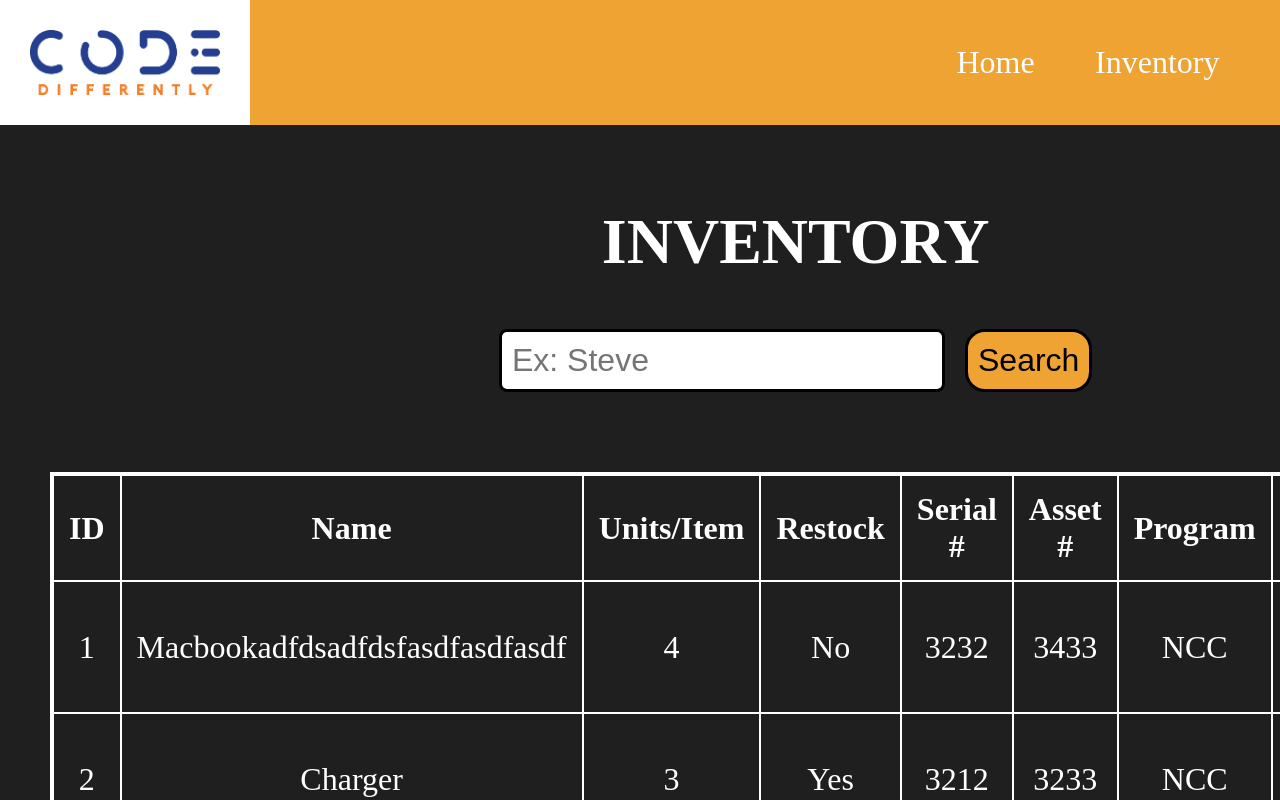
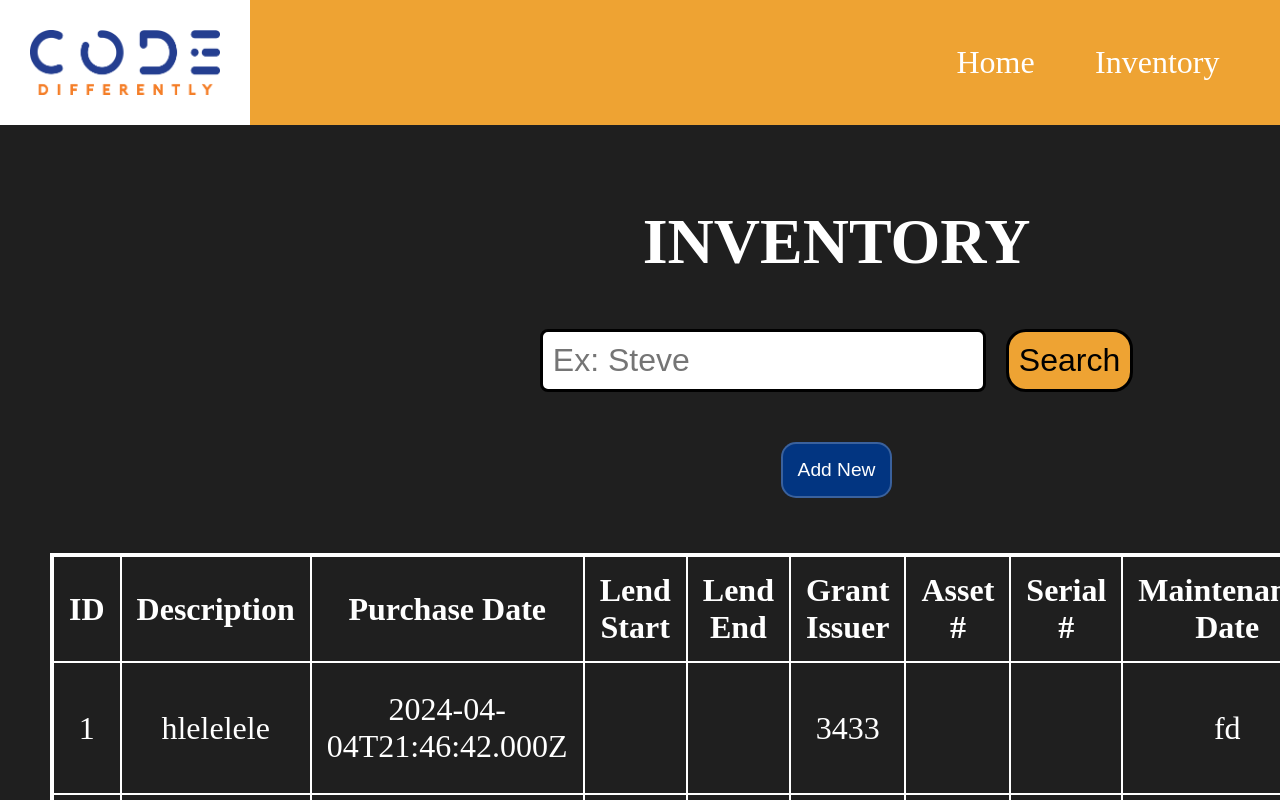
Before and after one commit to PoshLizard/inventory-table, a React (Create React App) app: page /inventory in a window 1280 px wide. Shown: the top 800 px of the page. Built offline with nearby package versions, Linux system fonts and the light colour scheme.

Commit message:
Updated in accordance to user stories adding multitude of functions

```diff
--- a/package.json
+++ b/package.json
@@ -6,10 +6,11 @@
     "@testing-library/jest-dom": "^5.17.0",
     "@testing-library/react": "^13.4.0",
     "@testing-library/user-event": "^13.5.0",
+    "axios": "^1.6.8",
     "react": "^18.2.0",
     "react-dom": "^18.2.0",
+    "react-router-dom": "^6.3.0",
     "react-scripts": "5.0.1",
-    "react-router-dom": "^6.3.0",
     "web-vitals": "^2.1.4"
   },
   "scripts": {
--- a/src/App.css
+++ b/src/App.css
@@ -36,7 +36,7 @@ a{
   text-align: center;
   flex: 1;
   padding: 50px;
-  margin-top: -250px;
+  margin-top: -150px;
   display:flex;
   flex-direction: column;
   align-items: center;
@@ -101,8 +101,66 @@ a{
 }
 .search-bar button:hover{
   cursor: pointer;
+  border-color: white;
+}
+
+.addNewButton{
+  padding: 15px;
   background-color: var(--code-blue);
   color:white;
+  border-radius: 15px;
+  border: 2px solid rgba(255, 255, 255, 0.219);
+  font-size: 1.2rem;
+  margin-bottom: 25px;
+}
+
+.addNewButton:hover{
+  border: 2px solid white;
+  cursor: pointer;
+}
+
+.newRowForm{
+  display:flex;
+  font-size: 1.5rem;
+  flex-direction:column;
+  align-items: center;
+}
+
+.newRowForm > div{
+  display:flex;
+  flex-direction: row;
+}
+.newRowForm input{
+  padding: 15px;
+  color:white;
+  background-color: var(--code-black);
+  border: 2px solid white;
+  border-radius: 15px;
+  margin: 20px;
+}
+
+.newRowForm button{
+  padding: 12px;
+  color:white;
+  background-color: var(--code-black);
+  color:white;
+  border-radius: 15px;
+  border: 2px solid white;
+  transition: .1s ease-in;
+}
+
+.newRowForm button:hover{
+  cursor: pointer;
+  background-color: var(--code-blue);
+}
+
+.newRowForm select{
+  background-color: var(--code-black);
+  color:white;
+  border: 2px solid white;
+  border-radius: 15px;
+  width: 100px;
+  padding: 15px;
 }
 
 .inventory-table{
@@ -133,7 +191,7 @@ a{
 .inventory-table button:hover{
   background-color: var(--code-orange);
   cursor: pointer;
-  border: 2px solid var(--code-black);
+  border: 2px solid white;
 }
 
 .editForm input{
--- a/src/components/Table.js
+++ b/src/components/Table.js
@@ -1,93 +1,205 @@
-import React, {useRef} from 'react'
+import React, { useRef, useState } from 'react';
 
-const Table = ( {tableRows, editRow, deleteRow, editMode, setEditMode, selectedRow} ) => {
-    const nameInputRef = useRef();
-    const unitsInputRef = useRef();
-    const restockInputRef = useRef();
+const Table = ({
+  tableRows,
+  setTableRows,
+  editRow,
+  deleteRow,
+  editMode,
+  setEditMode,
+  selectedRow,
+  addNewRow,
+  addRowMode,
+  setAddRowMode,
+}) => {
+  const descriptionInputRef = useRef();
+  const purchaseDateInputRef = useRef();
+  const lendStartInputRef = useRef();
+  const lendEndInputRef = useRef();
+  const grantIssuerInputRef = useRef();
+  const assetNumInputRef = useRef();
   const serialNumInputRef = useRef();
-    const assetNumInputRef = useRef();
-    const programInputRef = useRef();
-    const loaneeInputRef = useRef();
+  const maintenanceDateInputRef = useRef();
+  const storageLocationInputRef = useRef();
 
-    const confirmEdit = () =>{
-        const name = nameInputRef.current.value;
-        const units = unitsInputRef.current.value;
-        const restock = restockInputRef.current.value;
+  //date
+  const currentDate = new Date().toISOString().split('T')[0];
+
+  //editing existing rows
+  const confirmEdit = () => {
+    const description = descriptionInputRef.current.value;
+    const purchaseDate = purchaseDateInputRef.current.value;
+    const lendStart = lendStartInputRef.current.value;
+    const lendEnd = lendEndInputRef.current.value;
+    const grantIssuer = grantIssuerInputRef.current.value;
+    const assetNum = assetNumInputRef.current.value;
     const serialNum = serialNumInputRef.current.value;
+    const maintenanceDate = maintenanceDateInputRef.current.value;
+    const storageLocation = storageLocationInputRef.current.value;
+
+    const updatedRows = tableRows.map(row => {
+      if (row.id === selectedRow) {
+        return {
+          ...row,
+          description,
+          purchaseDate,
+          lendStart,
+          lendEnd,
+          grantIssuer,
+          assetNum,
+          serialNum,
+          maintenanceDate,
+          storageLocation,
+        };
+      }
+      return row;
+    });
+
+    setTableRows(updatedRows);
+    setEditMode(false);
+  };
+
+  //adding new rows
+  const handleSubmit = e => {
+    e.preventDefault();
+    const description = descriptionInputRef.current.value;
+    const purchaseDate = purchaseDateInputRef.current.value;
+    const lendStart = lendStartInputRef.current.value;
+    const lendEnd = lendEndInputRef.current.value;
+    const grantIssuer = grantIssuerInputRef.current.value;
     const assetNum = assetNumInputRef.current.value;
-        const program = programInputRef.current.value;
-        const loanee = loaneeInputRef.current.value;
-        tableRows[selectedRow -1].name = name;
-        tableRows[selectedRow -1].units = units;
-        tableRows[selectedRow -1].restock = restock;
-        tableRows[selectedRow -1].serialNum = serialNum;
-        tableRows[selectedRow -1].assetNum = assetNum;
-        tableRows[selectedRow -1].program = program;
-        tableRows[selectedRow -1].loanee = loanee;
-        setEditMode(false);
-    }
+    const serialNum = serialNumInputRef.current.value;
+    const maintenanceDate = maintenanceDateInputRef.current.value;
+    const storageLocation = storageLocationInputRef.current.value;
+    const id = tableRows.length + 1;
+    const newRow = {
+      id,
+      description,
+      purchaseDate,
+      lendStart,
+      lendEnd,
+      grantIssuer,
+      assetNum,
+      serialNum,
+      maintenanceDate,
+      storageLocation,
+    };
+    setTableRows([...tableRows, newRow]);
+    setAddRowMode(false);
+  };
+
   return (
     <div>
+      <button onClick={addNewRow} className='addNewButton'>
+        Add New
+      </button>
+      {
+        //when in addRowmode will show this form
+        addRowMode && (
+        <form className='newRowForm' onSubmit={handleSubmit}>
+            <div>
+                <input ref={descriptionInputRef} placeholder='Description' />
+                <input ref={grantIssuerInputRef} placeholder='Grant Issuer' />
+                <input ref={assetNumInputRef} placeholder='Asset #' />
+                <input ref={serialNumInputRef} placeholder='Serial #' />
+                <input ref={storageLocationInputRef} placeholder='Storage Location' />
+            </div>
+            <div>
+                <div>
+                    <label>Purchase Date: </label>
+                    <input ref={purchaseDateInputRef} type='date' defaultValue={currentDate} placeholder='Purchase Date' />
+                </div>
+                <div>
+                    <label>Lend Start: </label>
+                    <input ref={lendStartInputRef} type='date' defaultValue={currentDate} placeholder='Lend Start' />
+                </div>
+                <div>
+                    <label>Lend End: </label>
+                    <input ref={lendEndInputRef} type='date' defaultValue={currentDate} placeholder='Lend End' />
+                </div>
+                <div>
+                    <label>Maintenance Date: </label>
+                    <input ref={maintenanceDateInputRef} defaultValue={currentDate} type='date'/>
+                </div>
+            </div>
+          <button type='submit'>Submit</button>
+        </form>
+      )}
       <table className='inventory-table'>
         <thead>
+          <tr>
             <th>ID</th>
-                        <th>Name</th>
-                        <th>Units/Item</th>
-                        <th>Restock</th>
+            <th>Description</th>
+            <th>Purchase Date</th>
+            <th>Lend Start</th>
+            <th>Lend End</th>
+            <th>Grant Issuer</th>
+            <th>Asset #</th>
             <th>Serial #</th>
-                        <th>Asset #</th>
-                        <th>Program</th>
-                        <th>Loanee</th>
+            <th>Maintenance Date</th>
+            <th>Storage Location</th>
             <th>Actions</th>
+          </tr>
         </thead>
         <tbody>
-                        {
-                            tableRows.map((row) => (
+          {tableRows.map(row =>
             editMode === true && selectedRow === row.id ? (
               <tr className='editForm'>
                 <td>{row.id}</td>
-                                    <td><input ref={nameInputRef} defaultValue={row.name} placeholder="Name"/></td>
-                                    <td><input ref={unitsInputRef} defaultValue={row.units} placeholder="Units"/></td>
                 <td>
-                                        <select ref={restockInputRef} defaultValue={row.restock}>
-                                            <option>
-                                                Yes
-                                            </option>
-                                            <option>
-                                                No
-                                            </option>
-                                        </select>
+                  <input ref={descriptionInputRef} defaultValue={row.description} placeholder='Description' />
                 </td>
-                                    <td><input ref={serialNumInputRef} defaultValue={row.serialNum} placeholder="Serial #"/></td>
-                                    <td><input ref={assetNumInputRef} defaultValue={row.assetNum} placeholder="Asset #"/></td>
-                                    <td><input ref={programInputRef} defaultValue={row.program} placeholder="Program"/></td>
-                                    <td><input ref={loaneeInputRef} defaultValue={row.loanee} placeholder="Loanee"/></td>
                 <td>
-                                        <button onClick={() => confirmEdit()}>Confirm</button>
+                  <input ref={purchaseDateInputRef} type='date' defaultValue={row.purchaseDate} />
+                </td>
+                <td>
+                  <input ref={lendStartInputRef} type='date' defaultValue={row.lendStart} />
+                </td>
+                <td>
+                  <input ref={lendEndInputRef} type='date' defaultValue={row.lendEnd} />
+                </td>
+                <td>
+                  <input ref={grantIssuerInputRef} defaultValue={row.grantIssuer} placeholder='Grant Issuer' />
+                </td>
+                <td>
+                  <input ref={assetNumInputRef} defaultValue={row.assetNum} placeholder='Asset #' />
+                </td>
+                <td>
+                  <input ref={serialNumInputRef} defaultValue={row.serialNum} placeholder='Serial #' />
+                </td>
+                <td>
+                  <input ref={maintenanceDateInputRef} type='date' defaultValue={row.maintenanceDate} placeholder='Maintenance Date' />
+                </td>
+                <td>
+                  <input ref={storageLocationInputRef} defaultValue={row.storageLocation} placeholder='Storage Location' />
+                </td>
+                <td>
+                  <button onClick={confirmEdit}>Confirm</button>
                 </td>
               </tr>
             ) : (
               <tr>
                 <td>{row.id}</td>
-                                    <td>{row.name}</td>
-                                    <td>{row.units}</td>
-                                    <td>{(row.restock) ? 'Yes' : 'No'}</td>
+                <td>{row.description}</td>
+                <td>{row.purchaseDate}</td>
+                <td>{row.lendStart}</td>
+                <td>{row.lendEnd}</td>
+                <td>{row.grantIssuer}</td>
+                <td>{row.assetNum}</td>
                 <td>{row.serialNum}</td>
-                                    <td>{row.assetNum}</td>
-                                    <td>{row.program}</td>
-                                    <td>{row.loanee}</td>
+                <td>{row.maintenanceDate}</td>
+                <td>{row.storageLocation}</td>
                 <td>
                   <button onClick={() => editRow(row.id)}>Edit</button>
                   <button onClick={() => deleteRow(row.id)}>Delete</button>
                 </td>
               </tr>
             )
-                            ))
-                        }
+          )}
         </tbody>
       </table>
     </div>
-  )
-}
+  );
+};
 
-export default Table
+export default Table;
--- a/src/pages/InventoryTable.js
+++ b/src/pages/InventoryTable.js
@@ -3,24 +3,79 @@ import Header from '../components/Header';
 import SideNav from '../components/SideNav';
 import Table from '../components/Table';
 import InventorySearch from '../components/InventorySearch';
+import axios from 'axios';
+
 const InventoryTable = () => {
     const [tableRows, setTableRows] = useState([]);
     const [editMode, setEditMode] = useState(false);
     const [selectedRow, setSelectedRow] = useState(0);
+    const [addRowMode, setAddRowMode] = useState(false);
+    const tableData = [
+        {
+            id: 1,
+            name: 'Macbf',
+            purchaseDate: new Date().toISOString(),
+            lendingStartDate: new Date().toISOString(),
+            lendingEndDate: new Date().toISOString(),
+            grantIssuer: '3433',
+            assetNumber: '123',
+            serialNumber: '123',
+            description: 'hlelelele',
+            maintenanceDate: 'fd',
+            storageLocation: 'where',
+          },
+          {
+            id: 2,
+            name: 'Macbf',
+            purchaseDate: new Date().toISOString(),
+            lendingStartDate: new Date().toISOString(),
+            lendingEndDate: new Date().toISOString(),
+            grantIssuer: '3433',
+            assetNumber: '123',
+            serialNumber: '123',
+            description: 'hlelelele',
+            maintenanceDate: 'fd',
+            storageLocation: 'where',
+          },
+          {
+            id: 3,
+            name: 'Macbf',
+            purchaseDate: new Date().toISOString(),
+            lendingStartDate: new Date().toISOString(),
+            lendingEndDate: new Date().toISOString(),
+            grantIssuer: '3433',
+            assetNumber: '123',
+            serialNumber: '123',
+            description: 'hlelelele',
+            maintenanceDate: 'fd',
+            storageLocation: 'where',
+          }
 
-    const tableData = [
-        {id: 1, name: 'Macbookadfdsadfdsfasdfasdfasdf', units: 4, restock: false, serialNum: '3232', assetNum: '3433', program: 'NCC', loanee: 'Bob'},
-        {id: 2, name: 'Charger', units: 3, restock: true, serialNum: '3212', assetNum: '3233', program: 'NCC', loanee: 'Steve'}
     ]
 
     useEffect(()=> {
         setTableRows(tableData);
     }, [])
 
+    //need to be configured
+    const backendURL = '';
+
+    //update the backend
+    useEffect(() => {
+        console.log(tableRows);
+
+
+        // axios.post(`${backendURL}/update-inventory`, {tableRows})
+        //     .then(response => {
+        //         console.log('Backend updated succesfully:', response.data);
+        //     })
+        //     .catch(error=> {
+        //         console.error('Error updating the backend', error);
+        //     });
+    }, [tableRows]);
 
      //editing
-
-     const editRow = (id) => {
+    const editRow = (id) => {
         setSelectedRow(id);
         setEditMode(true);
     }
@@ -30,6 +85,9 @@ const InventoryTable = () => {
         setTableRows(newRows);
     }
 
+    const addNewRow = () => {
+        setAddRowMode(true);
+    }
 
 
   return (
@@ -45,11 +103,15 @@ const InventoryTable = () => {
                 />
                 <Table
                     tableRows={tableRows}
+                    setTableRows={setTableRows}
                     editRow={editRow}
                     deleteRow={deleteRow}
                     selectedRow={selectedRow}
                     editMode={editMode}
                     setEditMode={setEditMode}
+                    addRowMode={addRowMode}
+                    setAddRowMode={setAddRowMode}
+                    addNewRow={addNewRow}
                 />
             </div>
         </div>
```
Also changed, not shown: 1 other file (tests, documents, lock files or other folders). Lines whose indentation alone changed are shown as unchanged.
